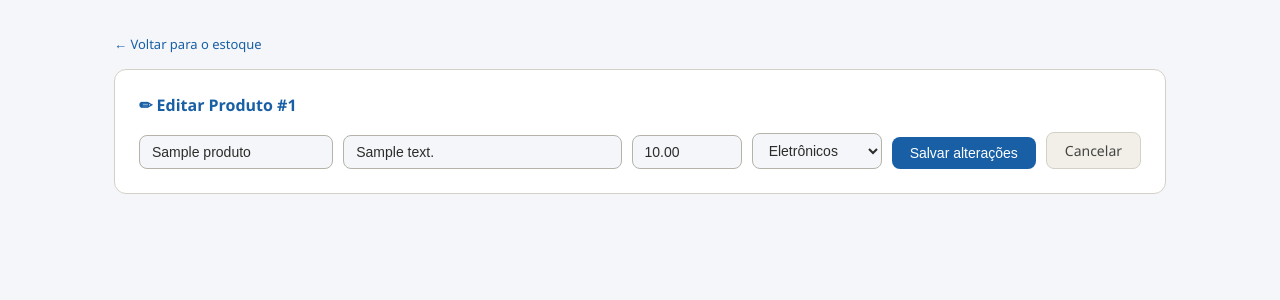
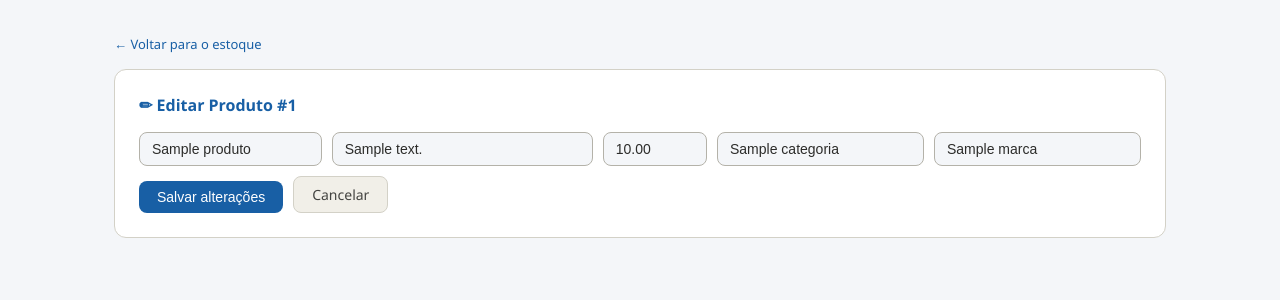
Before and after one commit to bruno-rodrigues-dev/Projeto-1-2026-CDC-UniFecaf, a Flask app: page /editar/1 in a window 1280 px wide. Shown: the part 60-360 px from the top of the page. Run offline with Flask 3, Linux system fonts and the light colour scheme; tables that the repository leaves empty hold one stand-in row (values such as "Sample post").

Commit message:
Correção do Erro de Marca/Categoria

```diff
--- a/banco_de_dados/database.py
+++ b/banco_de_dados/database.py
@@ -5,10 +5,73 @@ def ligar_banco():
         connection = mysql.connector.connect(
             host='localhost',
             user='root',
-            password='root',
+            password='2007Pedro@',
             database='projeto_unifecaf'
         )
         return connection
     except mysql.connector.Error as e:
         print(f"Erro ao conectar: {e}")
         return None
+
+def validarCat(categoria):
+    db = ligar_banco()
+    cursor = db.cursor(dictionary=True)
+
+    categoria = categoria.strip().title()
+
+    sql = """
+        SELECT id
+        from categorias
+        where nome_categoria = %s
+    """
+    cursor.execute(sql, (categoria,))
+
+    categoria_val = cursor.fetchone()
+
+    if not categoria_val:
+        sql = """
+        INSERT INTO categorias (nome_categoria)
+        VALUES (%s)
+    """
+        cursor.execute(sql, (categoria,))
+        db.commit()
+        categoria_id = cursor.lastrowid
+
+    else:
+        categoria_id = categoria_val["id"]
+
+    cursor.close()
+    db.close()
+    return categoria_id
+
+
+def validarMarca(marca):
+    db = ligar_banco()
+    cursor = db.cursor(dictionary=True)
+
+    marca = marca.strip().title()
+
+    sql = """
+        SELECT id
+        from marcas
+        where nome_marca = %s
+    """
+    cursor.execute(sql, (marca,))
+
+    marca_val = cursor.fetchone()
+
+    if not marca_val:
+        sql = """
+        INSERT INTO marcas (nome_marca)
+        VALUES (%s)
+    """
+        cursor.execute(sql, (marca,))
+        db.commit()
+        marca_id = cursor.lastrowid
+
+    else:
+        marca_id = marca_val["id"]
+
+    cursor.close()
+    db.close()
+    return marca_id
--- a/templates/editar.html
+++ b/templates/editar.html
@@ -1,54 +1,234 @@
 <!DOCTYPE html>
 <html lang="pt-br">
+
 <head>
+
     <meta charset="UTF-8">
-    <meta name="viewport" content="width=device-width, initial-scale=1.0">
+
+    <meta
+        name="viewport"
+        content="width=device-width, initial-scale=1.0"
+    >
+
     <title>Commercia - Editar Produto</title>
+
     <style>
-        * { margin: 0; padding: 0; box-sizing: border-box; }
-        body { font-family: 'Segoe UI', sans-serif; background: #f4f6f9; color: #2c2c2a; }
-        header { background: #185FA5; color: white; padding: 1rem 2rem; font-size: 1.3rem; font-weight: 600; letter-spacing: 0.5px; }
-        main { max-width: 1100px; margin: 2rem auto; padding: 0 1.5rem; }
-        .card { background: white; border: 0.5px solid #d3d1c7; border-radius: 12px; padding: 1.5rem; margin-bottom: 2rem; }
-        .card h2 { font-size: 1rem; font-weight: 600; margin-bottom: 1rem; color: #185FA5; }
-        form { display: flex; flex-wrap: wrap; gap: 10px; align-items: flex-end; }
-        form input, form select { padding: 8px 12px; border: 0.5px solid #b4b2a9; border-radius: 8px; font-size: 14px; background: #f4f6f9; color: #2c2c2a; outline: none; transition: border 0.2s; }
-        form input:focus, form select:focus { border-color: #185FA5; background: white; }
-        form input[name="nome"]      { flex: 2; min-width: 140px; }
-        form input[name="descricao"] { flex: 3; min-width: 160px; }
-        form input[name="preco"]     { flex: 1; min-width: 100px; }
-        form select                  { flex: 1; min-width: 130px; }
-        .btn { padding: 8px 18px; border-radius: 8px; font-size: 14px; font-weight: 500; cursor: pointer; border: none; transition: opacity 0.15s; text-decoration: none; display: inline-block; }
-        .btn:hover { opacity: 0.85; }
-        .btn-primary { background: #185FA5; color: white; }
-        .btn-cancel  { background: #f1efe8; color: #444441; border: 0.5px solid #d3d1c7; }
-        .back-link { display: inline-block; margin-bottom: 1rem; font-size: 13px; color: #185FA5; text-decoration: none; }
-        .back-link:hover { text-decoration: underline; }
+
+        * {
+            margin: 0;
+            padding: 0;
+            box-sizing: border-box;
+        }
+
+        body {
+            font-family: 'Segoe UI', sans-serif;
+            background: #f4f6f9;
+            color: #2c2c2a;
+        }
+
+        header {
+            background: #185FA5;
+            color: white;
+            padding: 1rem 2rem;
+            font-size: 1.3rem;
+            font-weight: 600;
+            letter-spacing: 0.5px;
+        }
+
+        main {
+            max-width: 1100px;
+            margin: 2rem auto;
+            padding: 0 1.5rem;
+        }
+
+        .card {
+            background: white;
+            border: 0.5px solid #d3d1c7;
+            border-radius: 12px;
+            padding: 1.5rem;
+            margin-bottom: 2rem;
+        }
+
+        .card h2 {
+            font-size: 1rem;
+            font-weight: 600;
+            margin-bottom: 1rem;
+            color: #185FA5;
+        }
+
+        form {
+            display: flex;
+            flex-wrap: wrap;
+            gap: 10px;
+            align-items: flex-end;
+        }
+
+        form input,
+        form select {
+            padding: 8px 12px;
+            border: 0.5px solid #b4b2a9;
+            border-radius: 8px;
+            font-size: 14px;
+            background: #f4f6f9;
+            color: #2c2c2a;
+            outline: none;
+            transition: border 0.2s;
+        }
+
+        form input:focus,
+        form select:focus {
+            border-color: #185FA5;
+            background: white;
+        }
+
+        form input[name="nome"] {
+            flex: 2;
+            min-width: 140px;
+        }
+
+        form input[name="descricao"] {
+            flex: 3;
+            min-width: 160px;
+        }
+
+        form input[name="preco"] {
+            flex: 1;
+            min-width: 100px;
+        }
+
+        form select {
+            flex: 1;
+            min-width: 130px;
+        }
+
+        .btn {
+            padding: 8px 18px;
+            border-radius: 8px;
+            font-size: 14px;
+            font-weight: 500;
+            cursor: pointer;
+            border: none;
+            transition: opacity 0.15s;
+            text-decoration: none;
+            display: inline-block;
+        }
+
+        .btn:hover {
+            opacity: 0.85;
+        }
+
+        .btn-primary {
+            background: #185FA5;
+            color: white;
+        }
+
+        .btn-cancel {
+            background: #f1efe8;
+            color: #444441;
+            border: 0.5px solid #d3d1c7;
+        }
+
+        .back-link {
+            display: inline-block;
+            margin-bottom: 1rem;
+            font-size: 13px;
+            color: #185FA5;
+            text-decoration: none;
+        }
+
+        .back-link:hover {
+            text-decoration: underline;
+        }
+
     </style>
+
 </head>
+
 <body>
 
-<header>🏪 COMMERCIA — Gestão de Estoque</header>
+    <header>
+        🏪 COMMERCIA — Gestão de Estoque
+    </header>
 
-<main>
-    <a href="/" class="back-link">← Voltar para o estoque</a>
+    <main>
 
-    <div class="card">
-        <h2>✏ Editar Produto #{{ produto.id }}</h2>
-        <form method="POST" action="/editar/{{ produto.id }}">
-            <input type="text" name="nome" value="{{ produto.nome }}" placeholder="Nome do produto" required>
-            <input type="text" name="descricao" value="{{ produto.descricao or '' }}" placeholder="Descrição">
-            <input type="text" name="preco" value="{{ '%.2f' | format(produto.valor) }}" placeholder="Preço" required>
-            <select name="categoria">
-                <option value="1" {% if produto.categoria_id == 1 %}selected{% endif %}>Eletrônicos</option>
-                <option value="2" {% if produto.categoria_id == 2 %}selected{% endif %}>Alimentos</option>
-                <option value="3" {% if produto.categoria_id == 3 %}selected{% endif %}>Limpeza</option>
-            </select>
-            <button type="submit" class="btn btn-primary">Salvar alterações</button>
-            <a href="/" class="btn btn-cancel">Cancelar</a>
-        </form>
-    </div>
-</main>
+        <a href="/" class="back-link">
+            ← Voltar para o estoque
+        </a>
+
+        <div class="card">
+
+            <h2>
+                ✏ Editar Produto #{{ produto.id }}
+            </h2>
+
+            <form
+                method="POST"
+                action="/editar/{{ produto.id }}"
+            >
+
+                <input
+                    type="text"
+                    name="nome"
+                    value="{{ produto.nome }}"
+                    placeholder="Nome do produto"
+                    required
+                >
+
+                <input
+                    type="text"
+                    name="descricao"
+                    value="{{ produto.descricao or '' }}"
+                    placeholder="Descrição"
+                >
+
+                <input
+                    type="number"
+                    step="0.01"
+                    name="preco"
+                    value="{{ produto.valor }}"
+                    placeholder="Preço"
+                    required
+                >
+
+                <!-- Categoria -->
+                <input
+                    type="text"
+                    name="categoria"
+                    value="{{ produto.nome_categoria }}"
+                    placeholder="Categoria"
+                    required
+                >
+
+                <!-- Marca -->
+                <input
+                    type="text"
+                    name="marca"
+                    value="{{ produto.nome_marca }}"
+                    placeholder="Marca"
+                    required
+                >
+
+                <button
+                    type="submit"
+                    class="btn btn-primary"
+                >
+                    Salvar alterações
+                </button>
+
+                <a
+                    href="/"
+                    class="btn btn-cancel"
+                >
+                    Cancelar
+                </a>
+
+            </form>
+
+        </div>
+
+    </main>
 
 </body>
+
 </html>
--- a/view.py
+++ b/view.py
@@ -1,7 +1,7 @@
 from app import app
 from flask import render_template, redirect
 from flask import request, url_for
-from banco_de_dados.database import ligar_banco
+from banco_de_dados.database import ligar_banco, validarCat, validarMarca
 
 @app.route("/")
 def homepage():
@@ -30,6 +30,8 @@ def criar():
         preco = float(request.form["preco"])
         cat_id = request.form["categoria"]
         marca_id = request.form["marca"]
+        cat_id = validarCat(cat_id)
+        marca_id = validarMarca(marca_id)
         db = ligar_banco()
         cursor = db.cursor()
         sql = "INSERT INTO produtos (nome, descricao, valor, categoria_id, marca_id) VALUES (%s, %s, %s, %s, %s)"
@@ -50,6 +52,9 @@ def editar(id):
         preco = float(request.form["preco"])
         cat_id = request.form["categoria"]
         marca_id = request.form["marca"]
+        cat_id = validarCat(cat_id)
+        marca_id = validarMarca(marca_id)
+
         sql = "UPDATE produtos SET nome=%s, descricao=%s, valor=%s, categoria_id=%s, marca_id=%s WHERE id=%s"
         cursor.execute(sql, (nome, descricao, preco, cat_id, marca_id, id))
         db.commit()
```
Also changed, not shown: templates/homepage.html (+14 -11 lines).
